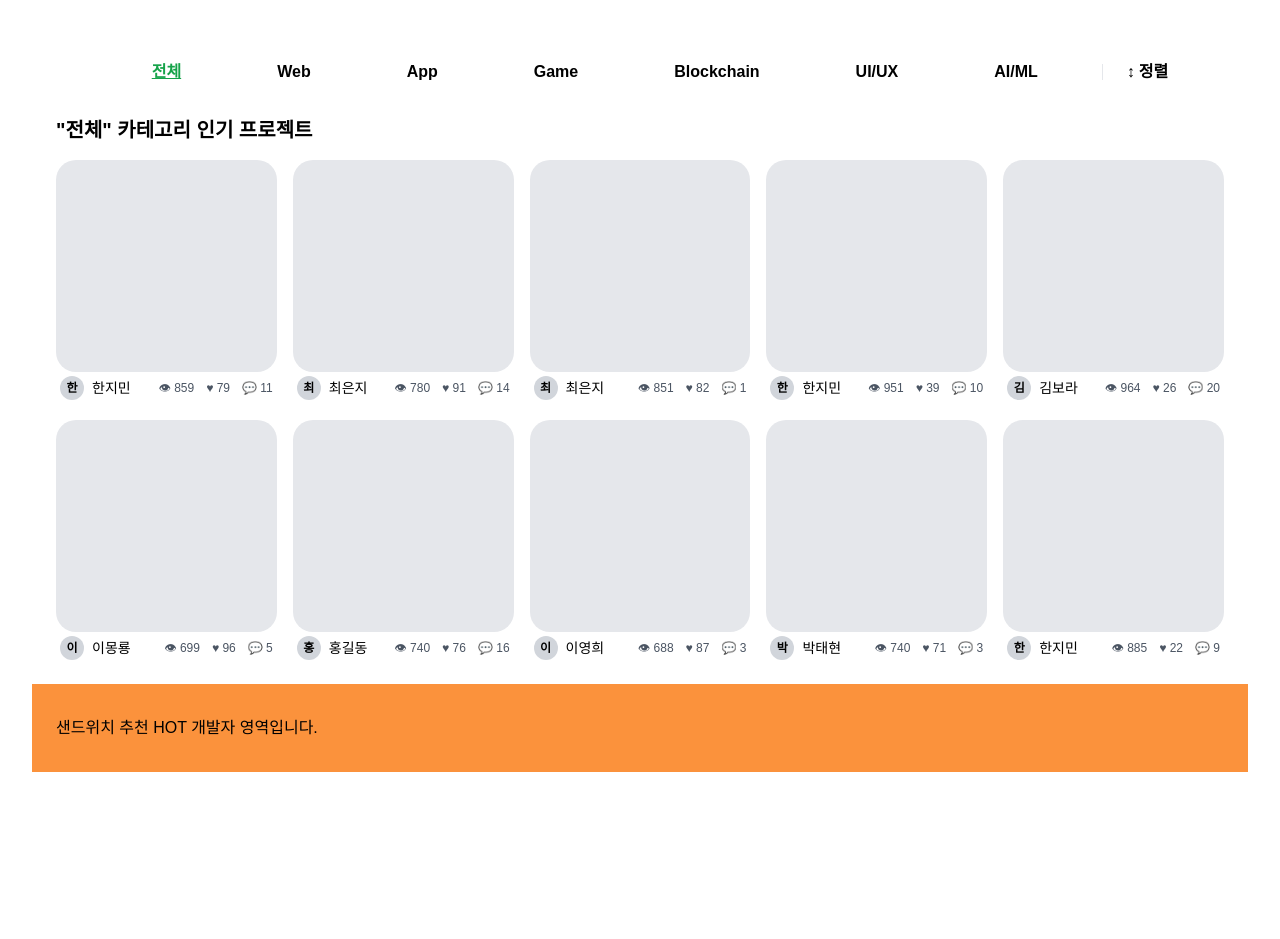
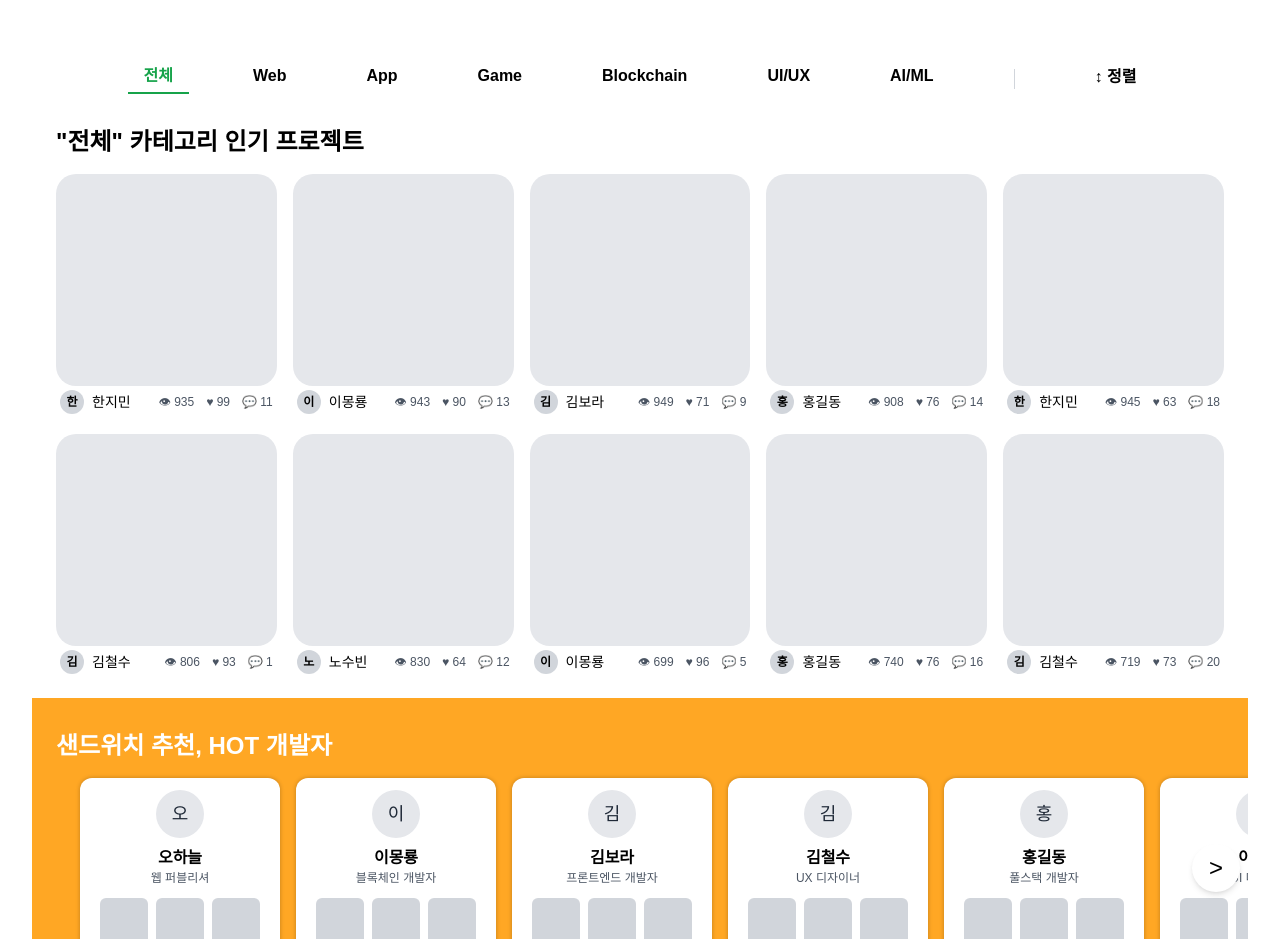
Before and after one commit to monya-9/Sandwich, a React (Create React App) app in the folder front/: page / in a window 1280 px wide. Shown: the part 420-1359 px from the top of the page. Before the commit the page ends 1216 px from the top, so only its background shows below. Built offline with nearby package versions, Linux system fonts and the light colour scheme; a web font is replaced by a local one.

Commit message:
[feat/SCRUM-30]: 개발자 추천 구현

```diff
--- a/front/src/components/Main/MainCategoryFilter.tsx
+++ b/front/src/components/Main/MainCategoryFilter.tsx
@@ -18,27 +18,37 @@ const categories: (Category | '전체')[] = [
   'AI/ML',
 ];
 
-const MainCategoryFilter: React.FC<Props> = ({ selectedCategory, onSelectCategory, onOpenSortModal }) => {
+const MainCategoryFilter: React.FC<Props> = ({
+  selectedCategory,
+  onSelectCategory,
+  onOpenSortModal,
+}) => {
   return (
     <div className="flex justify-center items-center gap-4 px-4 py-2">
-      <div className="flex items-center gap-4">
+      <div className="flex items-center gap-12">
         {categories.map((category) => (
           <button
             key={category}
             onClick={() => onSelectCategory(category)}
-            className={`text-base font-semibold px-10 ${
-              selectedCategory === category ? 'text-green-600 underline' : 'text-black'
+            className={`text-base font-semibold px-4 pb-1 transition-all duration-200 ${
+              selectedCategory === category
+                ? 'text-green-600 border-b-2 border-green-600 font-bold'
+                : 'text-black border-b-2 border-transparent'
             }`}
           >
             {category}
           </button>
         ))}
-        <div className="border-l h-4 mx-2" />
+
+        {/* 구분선 */}
+        <div className="w-px h-5 bg-gray-300 mx-4" />
+
+        {/* 정렬 버튼도 동일한 스타일 적용 */}
         <button
           onClick={onOpenSortModal}
-          className="flex items-center gap-1 text-base text-black font-semibold"
+          className="text-base font-semibold px-4 pb-1 transition-all duration-200 text-black hover:text-green-600"
         >
-          <span>↕</span> 정렬
+          ↕ 정렬
         </button>
       </div>
     </div>
@@ -46,4 +56,5 @@ const MainCategoryFilter: React.FC<Props> = ({ selectedCategory, onSelectCategor
 };
 
 
+
 export default MainCategoryFilter;
--- a/front/src/components/Main/MainDeveloperHighlight.tsx
+++ b/front/src/components/Main/MainDeveloperHighlight.tsx
@@ -1,12 +1,89 @@
-//샌드위치 추천, HOT 개발자 노란 배경 부분
-import React from 'react';
+import React, { useState } from 'react';
+import { dummyUsers } from '../../data/dummyUsers';
+import { Project } from '../../types/Project';
 
-const MainDeveloperHighlight = () => {
+type Props = {
+  projects: Project[];
+};
+
+const MainDeveloperHighlight: React.FC<Props> = ({ projects }) => {
+  const [startIndex, setStartIndex] = useState(0);
+
+  // 사용자별 프로젝트 점수 계산
+  const userScores = dummyUsers.map((user) => {
+    const userProjects = projects.filter(p => p.authorId === user.id);
+    const score = userProjects.reduce((acc, cur) => acc + cur.likes + cur.views, 0);
+    return { ...user, score, projects: userProjects.slice(0, 3) };
+  });
+
+  // 상위 10명만 필터링
+  const top10Users = userScores
+    .sort((a, b) => b.score - a.score)
+    .slice(0, 15);
+
+  // 한 번에 6명씩 보여줌
+  const topUsers = top10Users.slice(startIndex, startIndex + 6);
+
+  const showPrev = startIndex > 0;
+  const showNext = startIndex + 6 < top10Users.length;
+
   return (
-    <section className="bg-orange-400 py-8 px-6">
-      {/* 샌드위치 추천 HOT 개발자 영역 */}
-      샌드위치 추천 HOT 개발자 영역입니다.
-    </section>
+    <section className="bg-[#FFA724] py-8 relative overflow-hidden">
+    <h2 className="text-white text-2xl font-bold mb-4 ml-6">
+      샌드위치 추천, HOT 개발자
+    </h2>
+
+    <div className="relative">
+      {/* 왼쪽 버튼 */}
+      {showPrev && (
+        <button
+          className="absolute left-2 top-1/2 transform -translate-y-1/2 bg-white rounded-full shadow-md w-12 h-12 text-2xl z-10"
+          onClick={() => setStartIndex((prev) => Math.max(prev - 6, 0))}
+        >
+          &lt;
+        </button>
+      )}
+
+      {/* 카드 리스트 */}
+      <div className="flex gap-4 px-6 ml-[24px]">
+        {topUsers.map((user) => (
+          <div
+            key={user.id}
+            className="bg-white rounded-xl w-[200px] px-4 py-3 flex flex-col items-center flex-shrink-0 shadow-[0_0_4px_rgba(0,0,0,0.25)] transition-transform duration-200 hover:-translate-y-1"
+          >
+            {/* 이니셜 */}
+            <div className="w-12 h-12 rounded-full bg-gray-200 flex items-center justify-center text-lg font-medium text-gray-800">
+              {user.name.charAt(0)}
+            </div>
+
+            {/* 이름/직무 */}
+            <div className="mt-2 text-center">
+              <p className="text-base font-semibold text-black">{user.name}</p>
+              <p className="text-xs text-gray-600">{user.role}</p>
+            </div>
+
+            {/* 썸네일 */}
+            <div className="mt-3 flex gap-2">
+              {user.projects.map((_, idx) => (
+                <div key={idx} className="w-12 h-12 bg-gray-300 rounded-md" />
+              ))}
+            </div>
+          </div>
+        ))}
+      </div>
+
+      {/* 오른쪽 버튼 */}
+      {showNext && (
+        <button
+          className="absolute right-2 top-1/2 transform -translate-y-1/2 bg-white rounded-full shadow-md w-12 h-12 text-2xl z-10"
+          onClick={() => setStartIndex((prev) => prev + 6)}
+        >
+          &gt;
+        </button>
+      )}
+    </div>
+  </section>
+
   );
 };
 
--- a/front/src/components/Main/MainHeroSection.tsx
+++ b/front/src/components/Main/MainHeroSection.tsx
@@ -15,7 +15,7 @@ const MainHeroSection = ({ projects }: { projects: Project[] }) => {
 
   return (
     <section className="w-full relative mb-10 py-[20px]">
-    <h1 className="text-xl font-bold mb-4 text-left">이번 주 인기 프로젝트</h1>
+    <h1 className="text-2xl font-bold mb-4 text-left ml-[15px]">이번 주 인기 프로젝트</h1>
 
       <button
         onClick={scrollLeft}
--- a/front/src/components/Main/MainProjectGrid.tsx
+++ b/front/src/components/Main/MainProjectGrid.tsx
@@ -13,12 +13,12 @@ type MainProjectGridProps = {
 const MainProjectGrid: React.FC<MainProjectGridProps> = ({ title, projects }) => {
   return (
     <section className="px-6 py-6">
-      <h2 className="text-xl font-bold mb-4">{title}</h2>
+      <h2 className="text-2xl font-bold mb-4">{title}</h2>
 
       {/* 반응형 grid: 최소 2개부터 최대 5개까지 자동 조절, 간격은 적당히 압축 */}
       <div className="grid grid-cols-2 sm:grid-cols-2 md:grid-cols-3 lg:grid-cols-4 xl:grid-cols-5 gap-x-4 gap-y-5">
         {projects.map((project) => (
-          <ProjectCard key={project.id} {...project} />
+          <ProjectCard key={project.id} project={project} />
         ))}
       </div>
     </section>
--- a/front/src/components/Main/ProjectCard.tsx
+++ b/front/src/components/Main/ProjectCard.tsx
@@ -1,11 +1,15 @@
-// ProjectCard.tsx
-// 각각의 프로젝트 카드 (작성자, 좋아요, 조회수 등 포함)
 import React, { useState } from 'react';
 import { Project } from '../../types/Project';
+import { dummyUsers } from '../../data/dummyUsers';
 
-const ProjectCard: React.FC<Project> = (project) => {
+type Props = {
+  project: Project;
+};
+
+const ProjectCard: React.FC<Props> = ({ project }) => {
   const [isHovered, setIsHovered] = useState(false);
-  const initial = project.author.charAt(0).toUpperCase();
+  const author = dummyUsers.find((user) => user.id === project.authorId);
+  const initial = author?.name.charAt(0).toUpperCase() || '?';
 
   return (
     <div className="relative w-full h-[240px] flex flex-col items-center">
@@ -15,7 +19,6 @@ const ProjectCard: React.FC<Project> = (project) => {
         onMouseEnter={() => setIsHovered(true)}
         onMouseLeave={() => setIsHovered(false)}
       >
-        {/* 오버레이: 호버 시 제목 보여줌 */}
         {isHovered && (
           <div className="absolute inset-0 bg-black bg-opacity-40 flex items-end justify-start p-4 transition-opacity duration-300">
             <p className="text-white text-sm font-medium truncate text-left w-full">
@@ -31,7 +34,7 @@ const ProjectCard: React.FC<Project> = (project) => {
           <div className="w-6 h-6 rounded-full bg-gray-300 text-xs font-semibold flex items-center justify-center text-black">
             {initial}
           </div>
-          <span className="text-sm text-black">{project.author}</span>
+          <span className="text-sm text-black">{author?.name || '알 수 없음'}</span>
         </div>
         <div className="text-xs text-gray-600 flex gap-3">
           <span>👁 {project.views}</span>
--- /dev/null
+++ b/front/src/data/dummyUsers.ts
@@ -0,0 +1,47 @@
+// data/dummyUsers.ts
+
+import { User } from '../types/User';
+
+export const dummyUsers: User[] = [
+  { id: 1, name: '김보라', role: '프론트엔드 개발자' },
+  { id: 2, name: '정민수', role: '백엔드 개발자' },
+  { id: 3, name: '이동현', role: 'AI 엔지니어' },
+  { id: 4, name: '홍길동', role: '풀스택 개발자' },
+  { id: 5, name: '김철수', role: 'UX 디자이너' },
+  { id: 6, name: '이몽룡', role: '블록체인 개발자' },
+  { id: 7, name: '박태현', role: '앱 개발자' },
+  { id: 8, name: '성춘향', role: '기획자' },
+  { id: 9, name: '오하늘', role: '웹 퍼블리셔' },
+  { id: 10, name: '이영희', role: 'UI 디자이너' },
+  { id: 11, name: '정예린', role: '데이터 사이언티스트' },
+  { id: 12, name: '최은지', role: '프론트엔드 개발자' },
+  { id: 13, name: '한지민', role: '게임 개발자' },
+  { id: 14, name: '윤서진', role: 'UX 리서처' },
+  { id: 15, name: '박영수', role: '블록체인 전문가' },
+  { id: 16, name: '노수빈', role: '백엔드 개발자' },
+  { id: 17, name: '강하늘', role: '프론트엔드 개발자' },
+  { id: 18, name: '장도윤', role: '풀스택 개발자' },
+  { id: 19, name: '백지원', role: 'AI 엔지니어' },
+  { id: 20, name: '조서윤', role: 'UX 디자이너' },
+  { id: 21, name: '서예진', role: '웹 퍼블리셔' },
+  { id: 22, name: '황지후', role: 'UI 디자이너' },
+  { id: 23, name: '문정후', role: '기획자' },
+  { id: 24, name: '유하영', role: '게임 개발자' },
+  { id: 25, name: '임준호', role: '앱 개발자' },
+  { id: 26, name: '신예린', role: '데이터 분석가' },
+  { id: 27, name: '안도현', role: '블록체인 개발자' },
+  { id: 28, name: '배수연', role: 'UX 리서처' },
+  { id: 29, name: '조하늘', role: '웹 퍼블리셔' },
+  { id: 30, name: '남시우', role: '풀스택 개발자' },
+  { id: 31, name: '윤민재', role: '기획자' },
+  { id: 32, name: '하예린', role: 'UI 디자이너' },
+  { id: 33, name: '정은채', role: 'AI 연구원' },
+  { id: 34, name: '이채은', role: '프론트엔드 개발자' },
+  { id: 35, name: '김다현', role: 'UX 디자이너' },
+  { id: 36, name: '오서준', role: '백엔드 개발자' },
+  { id: 37, name: '최하윤', role: '게임 개발자' },
+  { id: 38, name: '강서연', role: '데이터 사이언티스트' },
+  { id: 39, name: '류도윤', role: '앱 개발자' },
+  { id: 40, name: '김태윤', role: 'UI 디자이너' },
+  { id: 41, name: '이윤아', role: 'UX 리서처' },
+];
--- a/front/src/pages/MainPage.tsx
+++ b/front/src/pages/MainPage.tsx
@@ -99,7 +99,7 @@ const MainPage = () => {
             />
         )}
 
-        <MainDeveloperHighlight />
+        <MainDeveloperHighlight projects={sortedProjects} />
         {isSortModalOpen && (
           <SortModal
             isOpen={isSortModalOpen}
--- a/front/src/types/Project.ts
+++ b/front/src/types/Project.ts
@@ -1,14 +1,13 @@
 // src/types/Project.ts
-// 분리형
 export type Category = 'Web' | 'App' | 'Game' | 'Blockchain' | 'UI/UX' | 'AI/ML';
 
 export type Project = {
     id: number;
     title: string;
-  author: string;
+    authorId: number;
     likes: number;
     views: number;
     comments: number;
-  categories: Category[];
+    categories: string[];
     uploadDate: string;
   };
--- /dev/null
+++ b/front/src/types/User.ts
@@ -0,0 +1,6 @@
+export type User = {
+    id: number;
+    name: string;
+    role: string;
+    profileImageUrl?: string;
+  };
--- /dev/null
+++ b/front/src/utils/getTopDevelopers.ts
@@ -0,0 +1,21 @@
+// 기준: 좋아요(likes) + 조회수(views) 합산 점수가 높은 순서로 개발자 추출
+// utils/getTopDevelopers.ts
+
+import { dummyProjects } from '../data/dummyProjects';
+import { dummyUsers } from '../data/dummyUsers';
+
+export const getTopDevelopers = (topN: number = 10) => {
+  const scoreMap: Record<number, number> = {};
+
+  dummyProjects.forEach((project) => {
+    const score = project.likes + project.views;
+    scoreMap[project.authorId] = (scoreMap[project.authorId] || 0) + score;
+  });
+
+  const sortedAuthorIds = Object.entries(scoreMap)
+    .sort((a, b) => b[1] - a[1])
+    .slice(0, topN)
+    .map(([id]) => parseInt(id, 10));
+
+  return dummyUsers.filter((user) => sortedAuthorIds.includes(user.id));
+};
```
Also changed, not shown: front/src/data/dummyProjects.ts (+41 -41 lines). Lines whose indentation alone changed are shown as unchanged.
